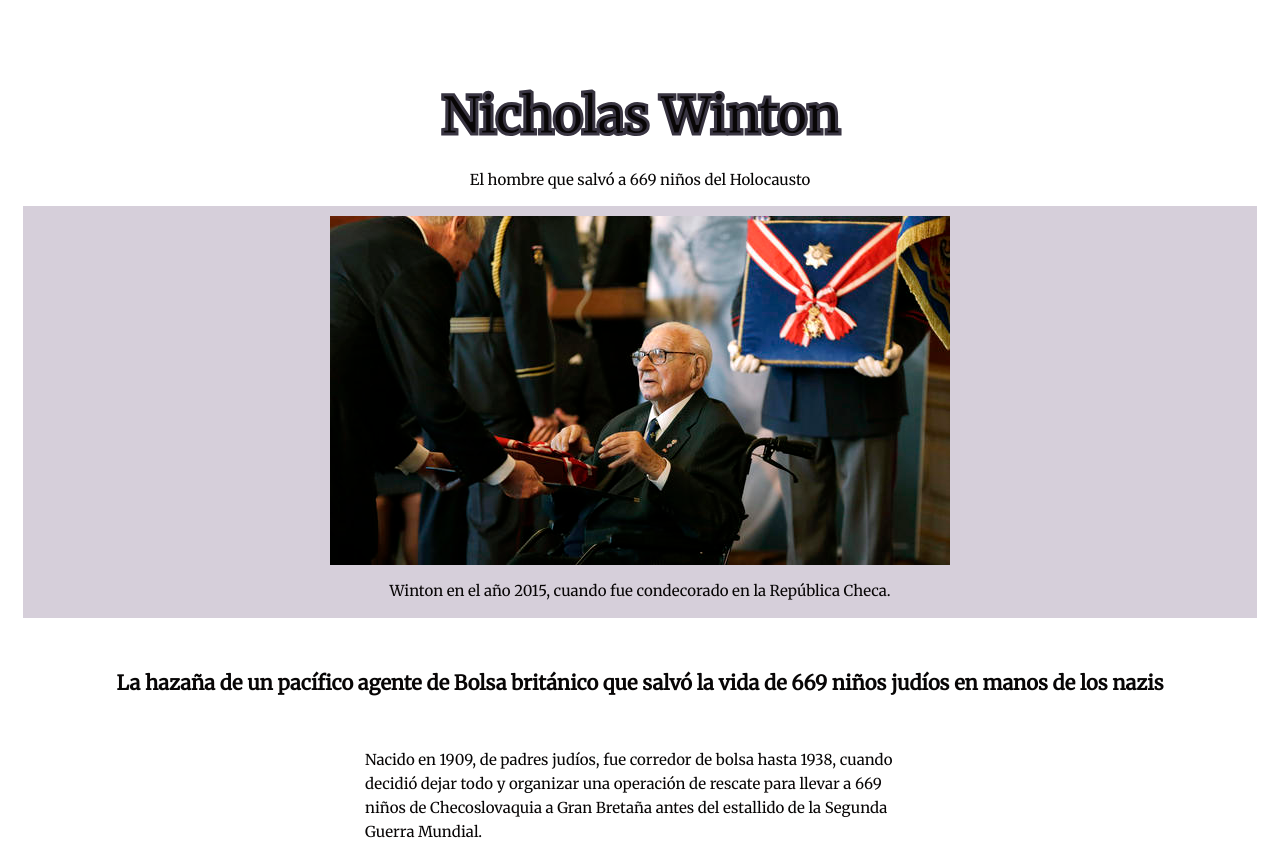
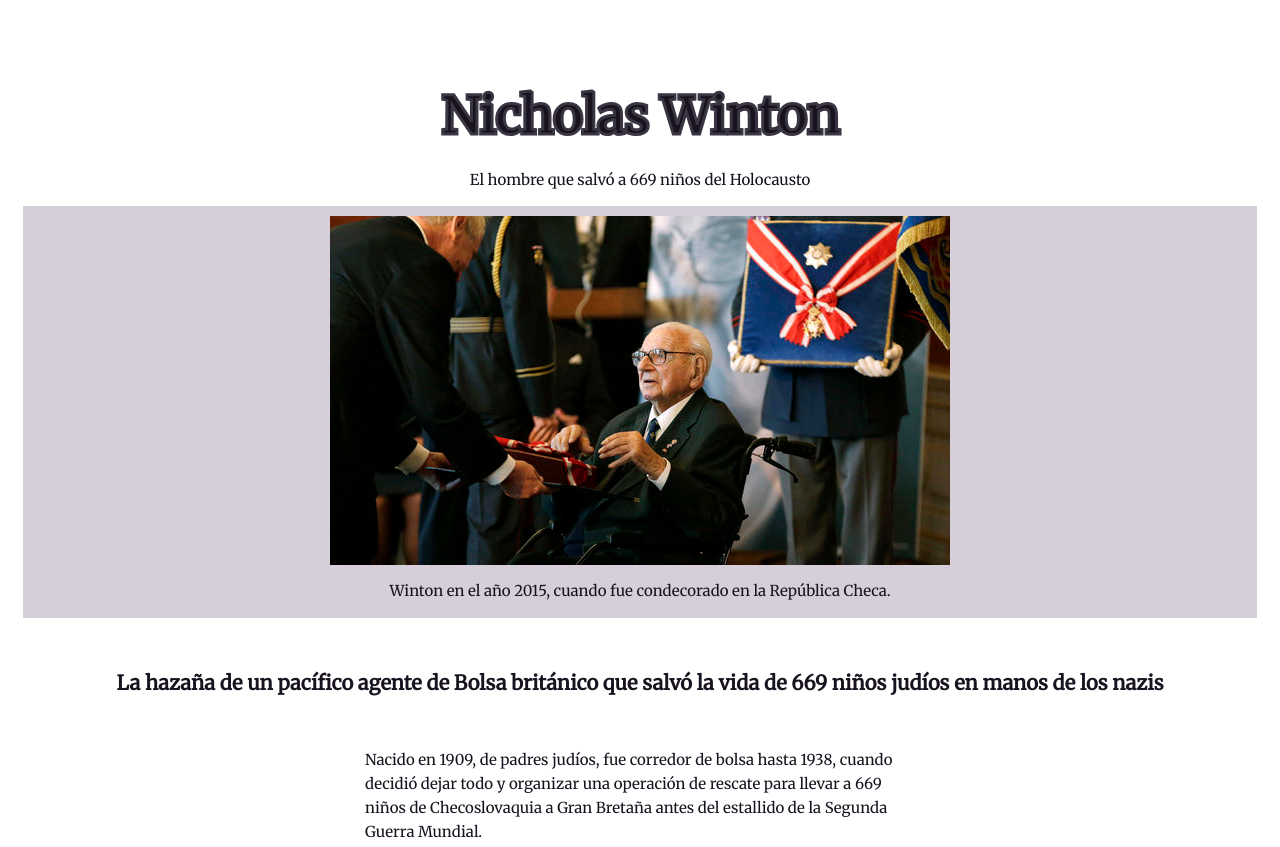
Before and after one commit to osmeily/pagina-tributo, a plain HTML site: page index.html in a window 1280 px wide. Shown: the top 847 px of the page. Drawn offline with Linux system fonts and the light colour scheme.

Commit message:
changes in style

```diff
--- a/style/styles.css
+++ b/style/styles.css
@@ -8,7 +8,7 @@ body {
     font-family: 'Merriweather', serif;
     line-height: 1.5;
     text-align: center;
-    color: rgb(8, 6, 6);
+    color: rgb(24, 19, 31);
     margin: 0;
 }
 
```
